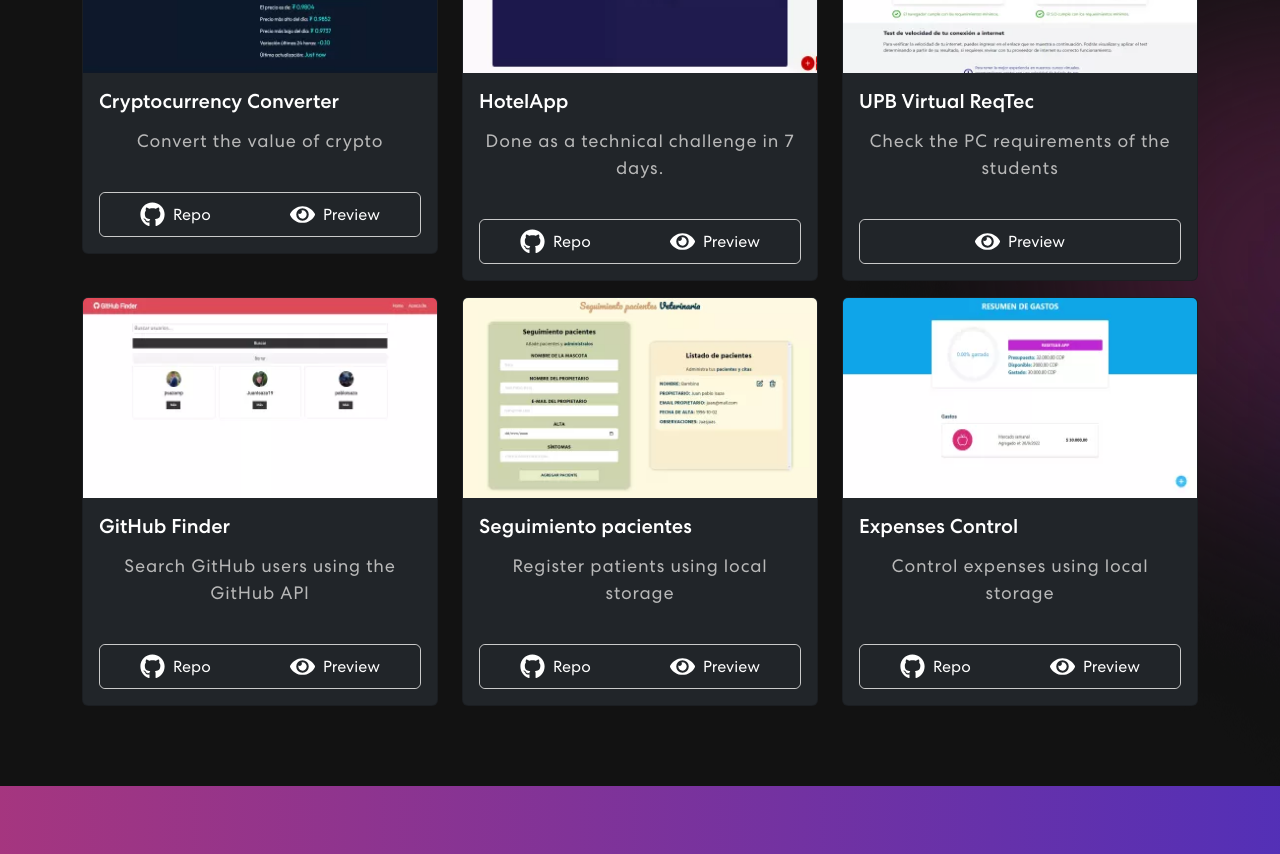
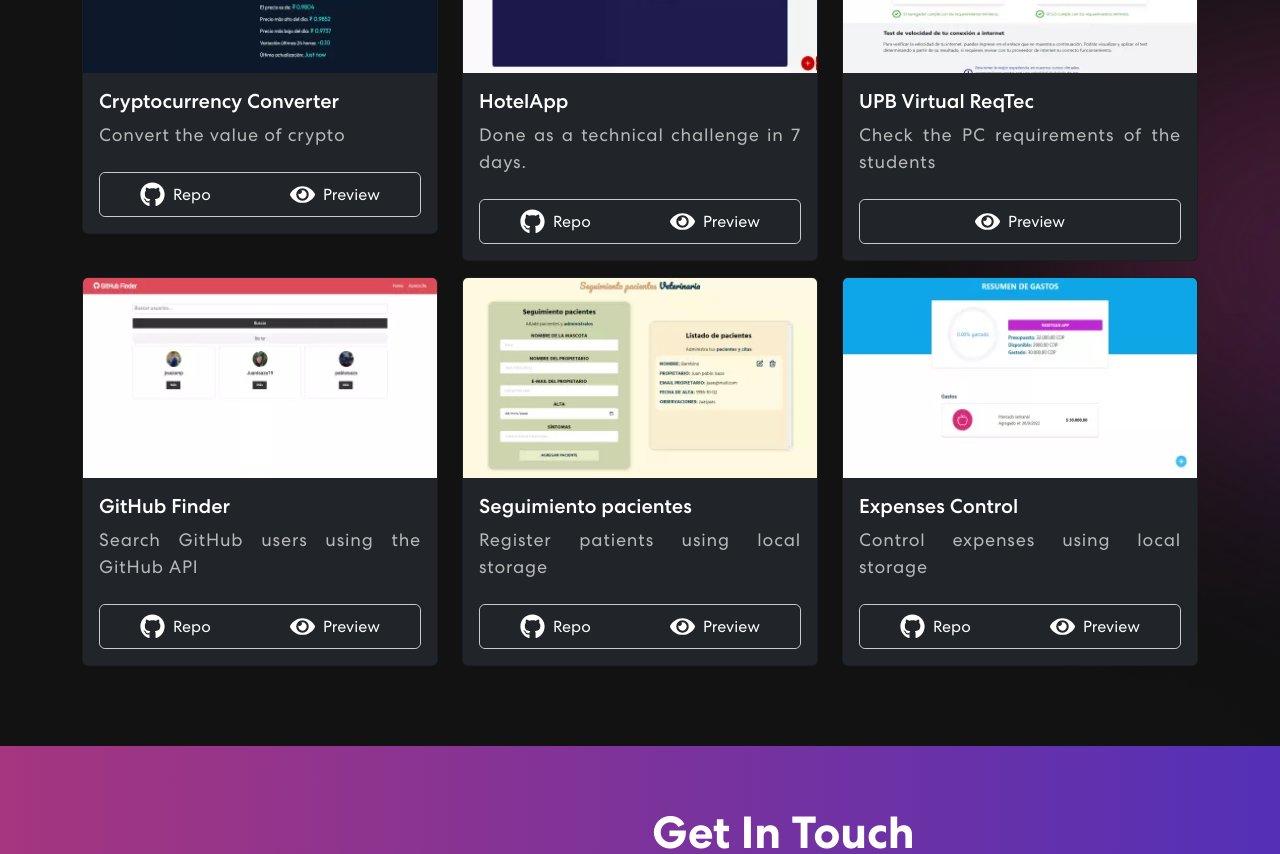
Before and after one commit to jisazamp/personal-portfolio, a React (Vite) app: page / in a window 1280 px wide. Shown: the part 1760-2614 px from the top of the page. Built offline with nearby package versions, Linux system fonts and the light colour scheme.

Commit message:
Project Card

```diff
--- a/src/components/ProjectCard.tsx
+++ b/src/components/ProjectCard.tsx
@@ -22,9 +22,11 @@ export const ProjectCard = ({
         <Card.Img variant='top' src={imgUrl} style={{ height: '200px' }} />
         <Card.Body>
           <Card.Title>{title}</Card.Title>
-          <Card.Text className='w-100'>{description}</Card.Text>
+          <Card.Text className='w-100 m-0' style={{ textAlign: 'justify' }}>
+            {description}
+          </Card.Text>
           <ButtonGroup
-            className='w-100 mt-2'
+            className='w-100 mt-4'
             style={{ border: '1px solid #cacaca' }}
           >
             {repo && (
```
Also changed, not shown: 1 other file (tests, documents, lock files or other folders).
